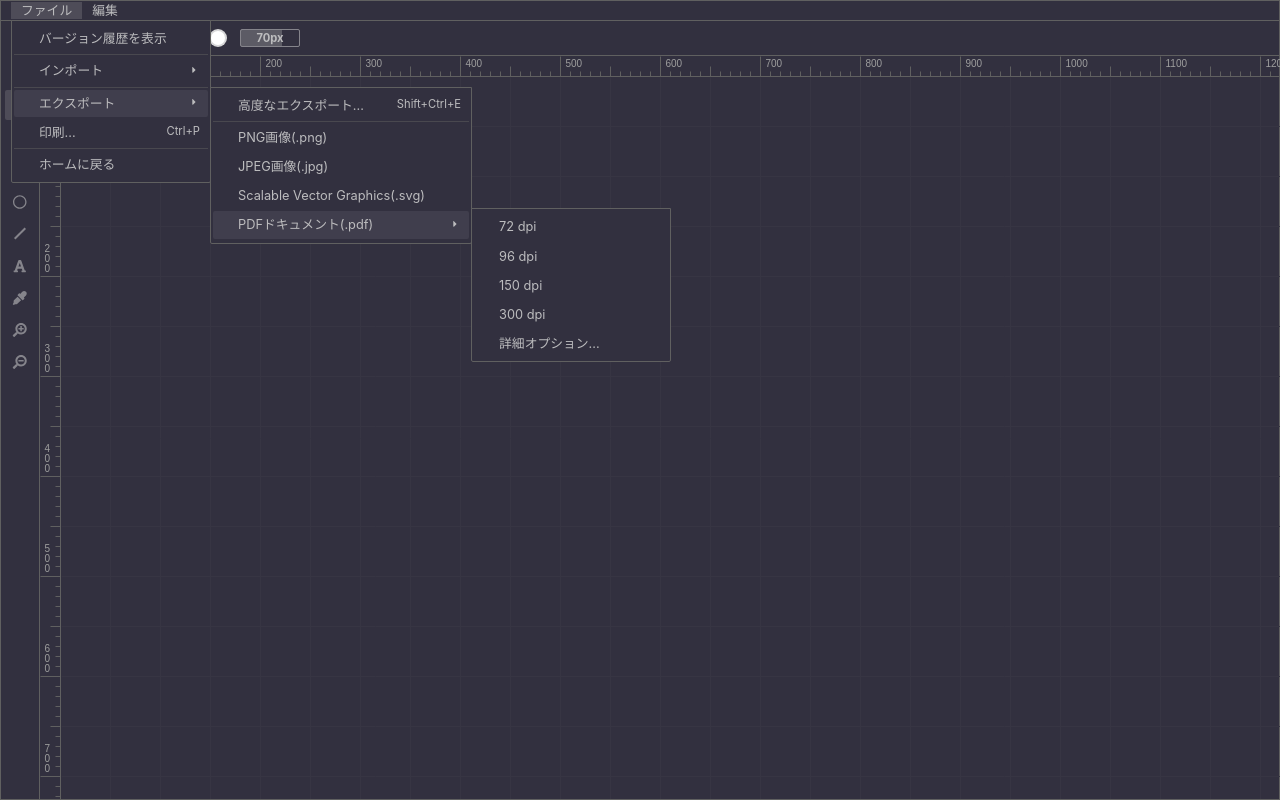
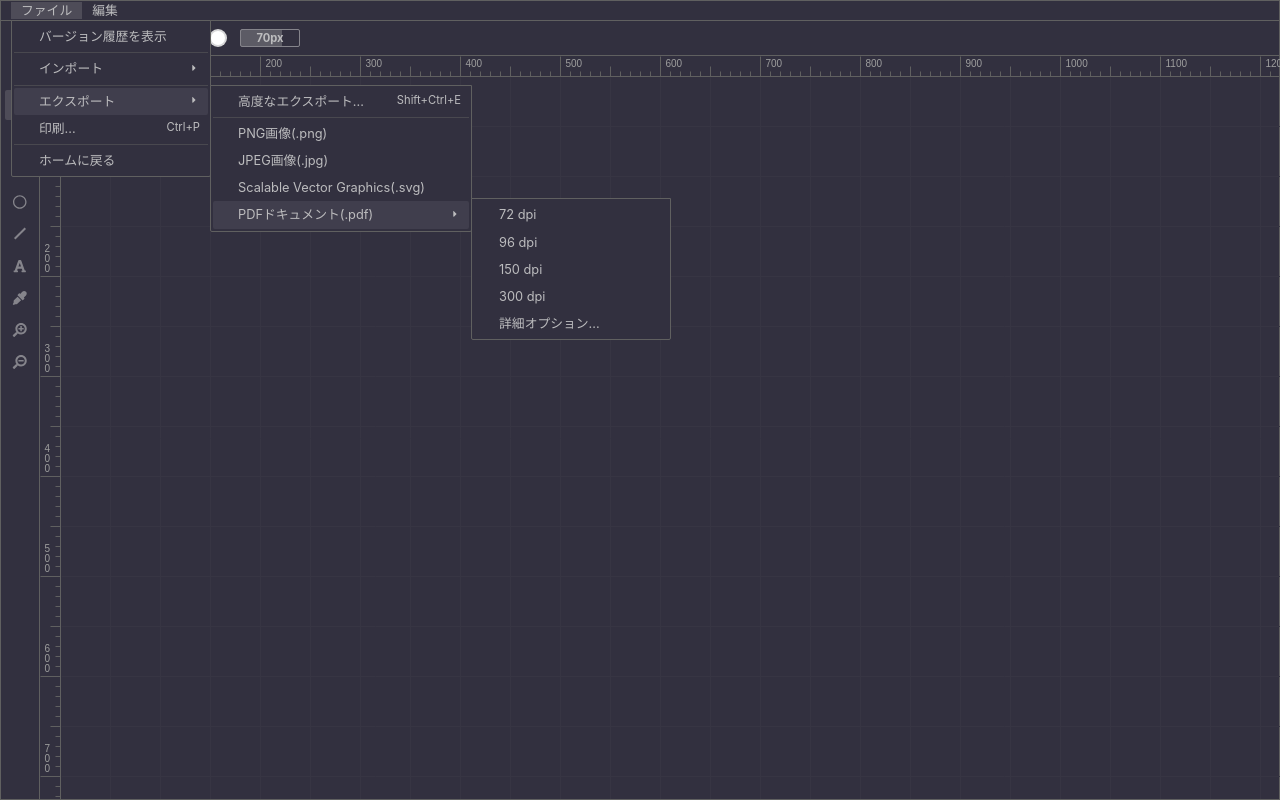
Before and after one commit to nkihrk/infi-draw, an Angular app: page /#/dashboard in a window 1280 px wide. Shown: the top 800 px of the page. Built offline with nearby package versions, Linux system fonts and the light colour scheme.

Commit message:
To make it more readable

```diff
--- a/src/app/menu/menu.component.html
+++ b/src/app/menu/menu.component.html
@@ -29,8 +29,8 @@
 						</div>
 					</li>
 					<li class="separator-wrapper"><div class="separator"></div></li>
-					<li class="sub-menu-list-wrapper active">
-						<div class="sub-menu-title">
+					<li class="sub-menu-list-wrapper">
+						<div class="sub-menu-title active">
 							<span>エクスポート</span>
 							<span><fa-icon [icon]="faCaretRight" [fixedWidth]="true" size="sm"></fa-icon></span>
 						</div>
@@ -52,8 +52,8 @@
 								<li>
 									<div class="sub-menu-title"><span>Scalable Vector Graphics(.svg)</span></div>
 								</li>
-								<li class="sub-menu-list-wrapper active">
-									<div class="sub-menu-title">
+								<li class="sub-menu-list-wrapper">
+									<div class="sub-menu-title active">
 										<span>PDFドキュメント(.pdf)</span>
 										<span><fa-icon [icon]="faCaretRight" [fixedWidth]="true" size="sm"></fa-icon></span>
 									</div>
--- a/src/app/menu/menu.component.scss
+++ b/src/app/menu/menu.component.scss
@@ -34,6 +34,35 @@
 				&:hover,
 				&.active {
 					background-color: rgba($white, 0.2);
+				}
+			}
+
+			.sub-menu-title {
+				display: flex;
+				justify-content: space-between;
+
+				span {
+					margin: 4px 8px 4px 25px;
+
+					&:nth-child(2) {
+						font-size: 0.7rem;
+					}
+				}
+
+				&.active {
+					border-radius: 2px;
+					background-color: rgba($white, 0.1);
+				}
+			}
+
+			.separator-wrapper {
+				pointer-events: none;
+
+				.separator {
+					width: 100%;
+					height: 1px;
+					background-color: rgba($mid-white, 0.5);
+					margin: 2px 0;
 				}
 			}
 
@@ -79,36 +108,9 @@
 					padding: 2px;
 
 					li {
-						margin: 2px 0;
-
-						&:hover,
-						&.active {
+						&:hover {
 							border-radius: 2px;
 							background-color: rgba($white, 0.1);
-						}
-					}
-				}
-
-				.separator-wrapper {
-					pointer-events: none;
-
-					.separator {
-						width: 100%;
-						height: 1px;
-						background-color: rgba($mid-white, 0.5);
-						margin: 2px 0;
-					}
-				}
-
-				.sub-menu-title {
-					display: flex;
-					justify-content: space-between;
-
-					span {
-						margin: 4px 8px 4px 25px;
-
-						&:nth-child(2) {
-							font-size: 0.7rem;
 						}
 					}
 				}
```
